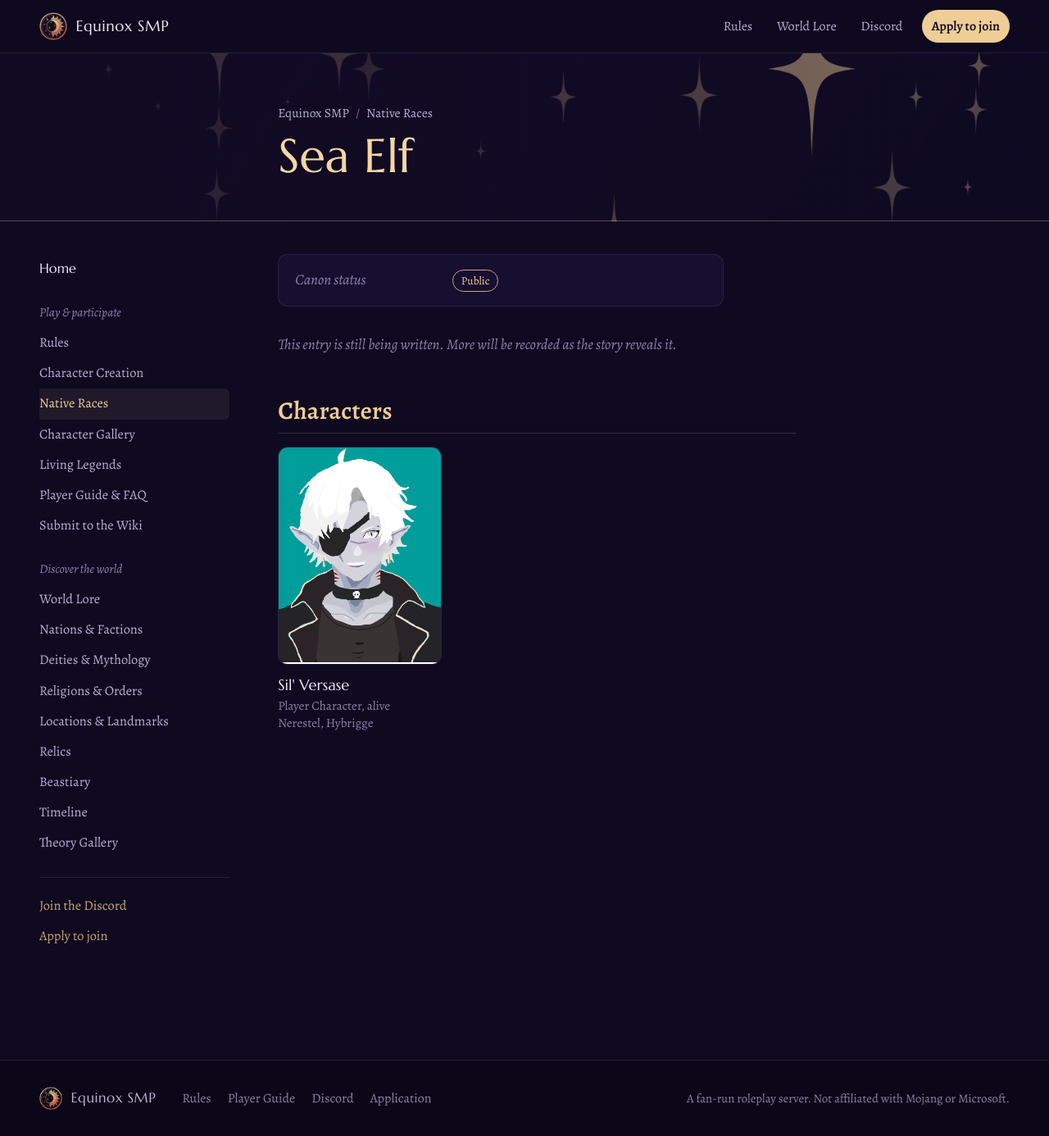
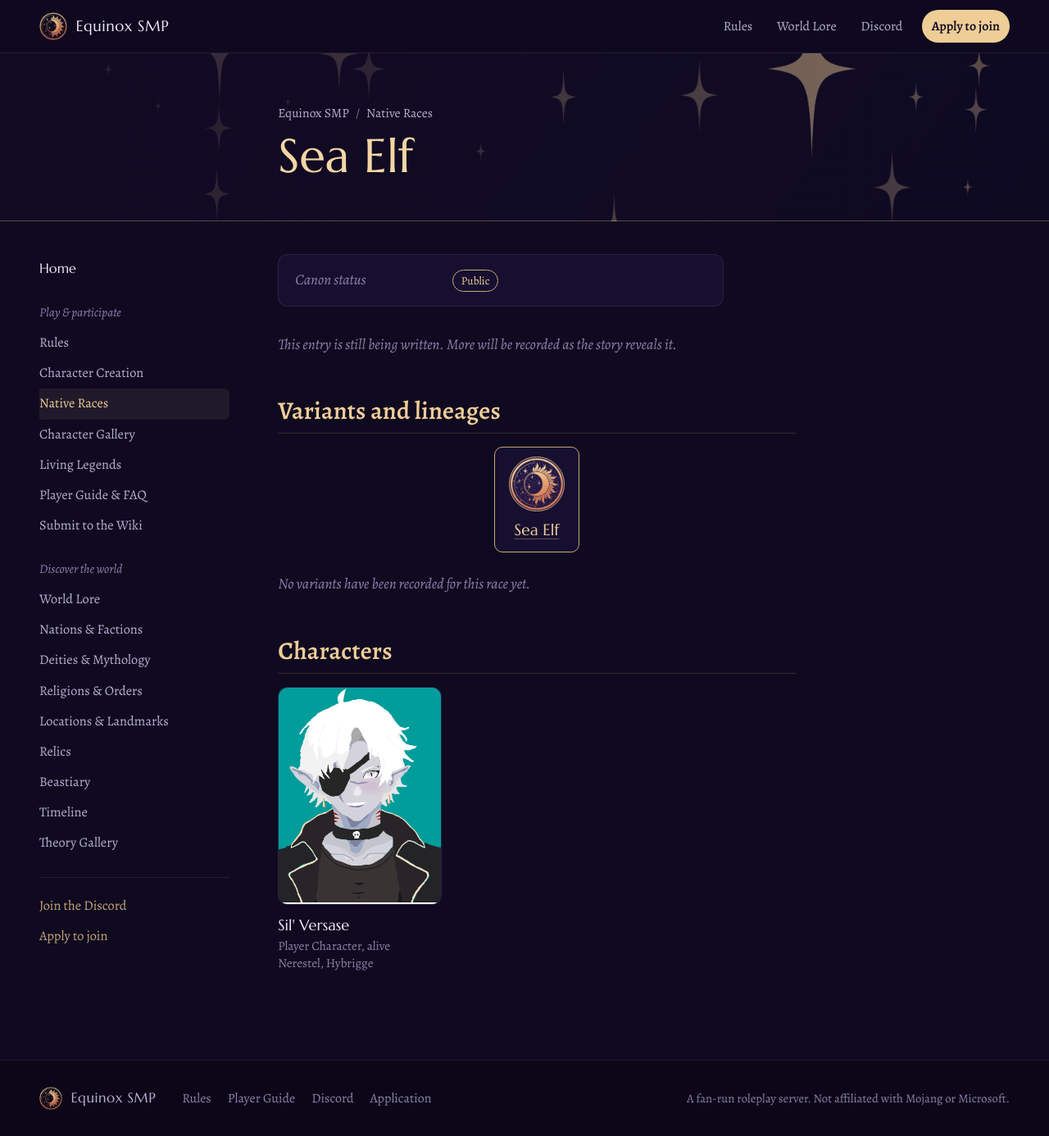
Before and after one commit to smpequinox/smpequinox.github.io, a Jekyll site: the page built from _lore/sea-elf.md, in a window 1280 px wide and 1386 px high. Shown: the whole window at 82% size. Built offline with Jekyll 4.4.1, drawn with Linux system fonts in a browser that asks for light colours.

Commit message:
Give each race a tree of variants and lineages, with a tab for each variant
Each race page draws its variants and their lineages as a tree with picture
icons, then a tab for each variant holding its information and a section for
each lineage. Clicking a name in the tree opens its tab. All races start blank;
templates/race.md shows how to fill them in.

Co-Authored-By: Claude Opus 5.5 <noreply@anthropic.com>
Claude-Session: https://claude.ai/code/session_012pD2useRZpTrTfTm1Gthrx

```diff
--- /dev/null
+++ b/_includes/race-tree.html
@@ -0,0 +1,74 @@
+{%- comment -%}
+  On a race's page: its variants and their lineages as a tree (race at the top,
+  each variant below it, each variant's lineages under that), then a tab for
+  each variant with its information and a section for each lineage.
+  Reads page.variants: a list of { name, image, info, lineages }, where
+  lineages is a list of { name, image, info }. Clicking a name in the tree
+  opens its tab. Without JavaScript the tabs simply show one after another.
+{%- endcomment -%}
+{%- assign rt_emblem = '/assets/img/emblem.png' -%}
+<h2 id="variants">Variants and lineages</h2>
+<section class="race-tree" aria-label="Variants and lineages of {{ page.title }}">
+  <div class="race-tree__root bond-node bond-node--root">
+    <span class="bond-node__art"><img src="{{ page.image | default: rt_emblem | relative_url }}" alt=""></span>
+    <span class="bond-node__name">{{ page.title }}</span>
+  </div>
+  {%- if page.variants and page.variants.size > 0 %}
+  <ul class="race-tree__variants">
+    {%- for v in page.variants %}
+    {%- assign rt_v = v.name | slugify | prepend: "variant-" %}
+    <li class="race-tree__branch">
+      <a class="bond-node race-node" href="#{{ rt_v }}" data-tab-link>
+        <span class="bond-node__art"><img src="{{ v.image | default: rt_emblem | relative_url }}" alt=""></span>
+        <span class="bond-node__name">{{ v.name }}</span>
+      </a>
+      {%- if v.lineages and v.lineages.size > 0 %}
+      <ul class="race-tree__lineages">
+        {%- for l in v.lineages %}
+        <li><a class="bond-node race-node race-node--lineage" href="#{{ rt_v | replace_first: 'variant-', 'lineage-' }}-{{ l.name | slugify }}" data-tab-link>
+          <span class="bond-node__art"><img src="{{ l.image | default: rt_emblem | relative_url }}" alt=""></span>
+          <span class="bond-node__name">{{ l.name }}</span>
+        </a></li>
+        {%- endfor %}
+      </ul>
+      {%- endif %}
+    </li>
+    {%- endfor %}
+  </ul>
+  {%- endif %}
+</section>
+{%- if page.variants and page.variants.size > 0 %}
+<div class="race-tabs" data-tabs>
+  <div class="race-tabs__list" role="tablist" hidden>
+    {%- for v in page.variants %}
+    <button type="button" role="tab" class="race-tabs__tab" aria-controls="{{ v.name | slugify | prepend: 'variant-' }}">{{ v.name }}</button>
+    {%- endfor %}
+  </div>
+  {%- for v in page.variants %}
+  {%- assign rt_v = v.name | slugify | prepend: "variant-" %}
+  <section class="race-tabs__panel" id="{{ rt_v }}" role="tabpanel">
+    <div class="race-panel__head">
+      <span class="bond-node__art race-panel__art"><img src="{{ v.image | default: rt_emblem | relative_url }}" alt=""></span>
+      <h3>{{ v.name }}</h3>
+    </div>
+    {% if v.info %}{{ v.info | markdownify }}{% else %}<p class="unwritten">Nothing has been recorded about this variant yet.</p>{% endif %}
+    <h4 class="race-panel__sub">Lineages</h4>
+    {%- if v.lineages and v.lineages.size > 0 %}
+    {%- for l in v.lineages %}
+    <article class="race-lineage" id="{{ rt_v | replace_first: 'variant-', 'lineage-' }}-{{ l.name | slugify }}">
+      <div class="race-panel__head">
+        <span class="bond-node__art"><img src="{{ l.image | default: rt_emblem | relative_url }}" alt=""></span>
+        <h4>{{ l.name }}</h4>
+      </div>
+      {% if l.info %}{{ l.info | markdownify }}{% else %}<p class="unwritten">Nothing has been recorded about this lineage yet.</p>{% endif %}
+    </article>
+    {%- endfor %}
+    {%- else %}
+    <p class="unwritten">No lineages have been recorded for this variant yet.</p>
+    {%- endif %}
+  </section>
+  {%- endfor %}
+</div>
+{%- else %}
+<p class="unwritten">No variants have been recorded for this race yet.</p>
+{%- endif %}
--- a/_layouts/lore-entry.html
+++ b/_layouts/lore-entry.html
@@ -38,5 +38,5 @@ layout: page
   {% else %}
   {{ content }}
   {% endif %}
-  {% if page.category == "races" %}{% include race-characters.html %}{% endif %}
+  {% if page.category == "races" %}{% include race-tree.html %}{% include race-characters.html %}{% endif %}
 </article>
--- a/assets/css/site.css
+++ b/assets/css/site.css
@@ -1006,3 +1006,42 @@ button { font: inherit; color: inherit; }
   .vassal-scale__beam, .vassal-scale__pillar { display: none; }
   .vassal-scale__chains { width: 50%; height: 1.6rem; }
 }
+
+/* a race's variants and lineages: the tree, then a tab for each variant */
+.race-tree { display: flex; flex-direction: column; align-items: center; margin: 0 0 1.5rem; }
+.prose .race-tree ul { list-style: none; margin: 0; padding: 0; }
+.prose .race-tree li { margin: 0; }
+.prose .race-tree li::before { content: none; }
+.prose .race-tree__variants {
+  position: relative; width: 100%; padding-top: 2.2rem;
+  display: flex; flex-wrap: wrap; justify-content: center; align-items: flex-start; gap: 1.2rem;
+}
+.prose .race-tree__variants::before {
+  content: ""; position: absolute; top: .3rem; left: 50%; height: 1.6rem; border-left: 2px solid var(--line);
+}
+.race-tree__branch { display: flex; flex-direction: column; align-items: center; }
+.prose .race-node { border-color: var(--gilt-dim); }
+/* lineages hang under their variant on a line */
+.prose .race-tree__lineages {
+  position: relative; margin: .5rem 0 0 1.4rem; padding-left: 1rem;
+  display: flex; flex-direction: column; gap: .45rem; border-left: 2px solid var(--line);
+}
+.prose .race-node--lineage { border-color: var(--line-soft); padding-top: .3rem; padding-bottom: .3rem; }
+.race-node--lineage .bond-node__art { width: 2rem; height: 2rem; }
+.race-node--lineage .bond-node__name { font-size: .95rem; }
+.race-tabs { margin: 0 0 2rem; }
+.race-tabs__list { display: flex; gap: .4rem; overflow-x: auto; scrollbar-width: thin; border-bottom: 1px solid var(--line); margin-bottom: 1.2rem; }
+.race-tabs__tab { flex: none; white-space: nowrap;
+  font: inherit; font-family: var(--display); color: var(--ink-2); background: none; cursor: pointer;
+  padding: .5rem .9rem; border: 1px solid transparent; border-bottom: none; border-radius: 10px 10px 0 0;
+}
+.race-tabs__tab:hover { color: var(--gilt); }
+.race-tabs__tab[aria-selected="true"] { color: var(--gilt); background: var(--night-2); border-color: var(--line); border-bottom: 1px solid var(--night-2); }
+.race-tabs__panel { padding: 1rem 1.2rem; border-radius: 12px; background: var(--night-2); border: 1px solid var(--line-soft); margin-bottom: 1rem; }
+.race-tabs.is-ready .race-tabs__panel { border-top-left-radius: 0; }
+.race-panel__head { display: flex; align-items: center; gap: .7rem; margin-bottom: .6rem; }
+.race-panel__head h3, .race-panel__head h4 { margin: 0; }
+.race-panel__art { width: 3.2rem; height: 3.2rem; border-color: var(--gilt-dim); }
+.prose .race-panel__sub { margin: 1.2rem 0 .6rem; color: var(--ink-2); font-size: .95rem; letter-spacing: .06em; text-transform: uppercase; }
+.race-lineage { padding: .8rem 0 .2rem; border-top: 1px solid var(--line-soft); }
+.race-lineage:target, .race-tabs__panel:target { outline: none; }
--- a/assets/js/site.js
+++ b/assets/js/site.js
@@ -35,6 +35,42 @@
     wrap.className = "table-wrap";
     table.parentNode.insertBefore(wrap, table);
     wrap.appendChild(table);
+  });
+
+  /* ---------- Tabs (a race's variants) ---------- */
+  // Without this script every panel simply shows, one after another.
+  document.querySelectorAll("[data-tabs]").forEach(function (box) {
+    var list = box.querySelector("[role=tablist]");
+    var tabs = Array.prototype.slice.call(box.querySelectorAll("[role=tab]"));
+    var panels = tabs.map(function (t) { return document.getElementById(t.getAttribute("aria-controls")); });
+    var show = function (i) {
+      tabs.forEach(function (t, j) { t.setAttribute("aria-selected", i === j ? "true" : "false"); t.tabIndex = i === j ? 0 : -1; });
+      panels.forEach(function (p, j) { p.hidden = i !== j; });
+    };
+    tabs.forEach(function (t, i) {
+      t.addEventListener("click", function () { show(i); });
+      t.addEventListener("keydown", function (e) {
+        var d = e.key === "ArrowRight" ? 1 : e.key === "ArrowLeft" ? -1 : 0;
+        if (d) { var n = (i + d + tabs.length) % tabs.length; show(n); tabs[n].focus(); }
+      });
+    });
+    // Opening a link to a variant or one of its lineages opens that tab first.
+    var openHash = function () {
+      var target = location.hash && document.getElementById(decodeURIComponent(location.hash.slice(1)));
+      var i = target ? panels.findIndex(function (p) { return p.contains(target); }) : -1;
+      if (i >= 0) { show(i); target.scrollIntoView(); }
+    };
+    list.hidden = false;
+    box.classList.add("is-ready");
+    show(0);
+    openHash();
+    window.addEventListener("hashchange", openHash);
+    document.addEventListener("click", function (e) {
+      var a = e.target.closest && e.target.closest('a[href^="#"]');
+      var target = a && document.getElementById(decodeURIComponent(a.hash.slice(1)));
+      var i = target ? panels.findIndex(function (p) { return p.contains(target); }) : -1;
+      if (i >= 0) show(i);
+    });
   });
 
   /* ---------- "On this page" outline ---------- */
```
Also changed, not shown: templates/race.md (added, +27 -0 lines).
